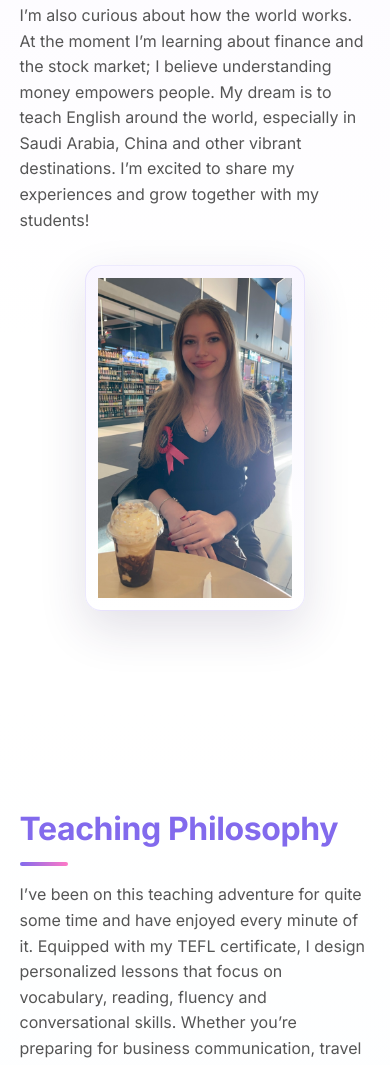
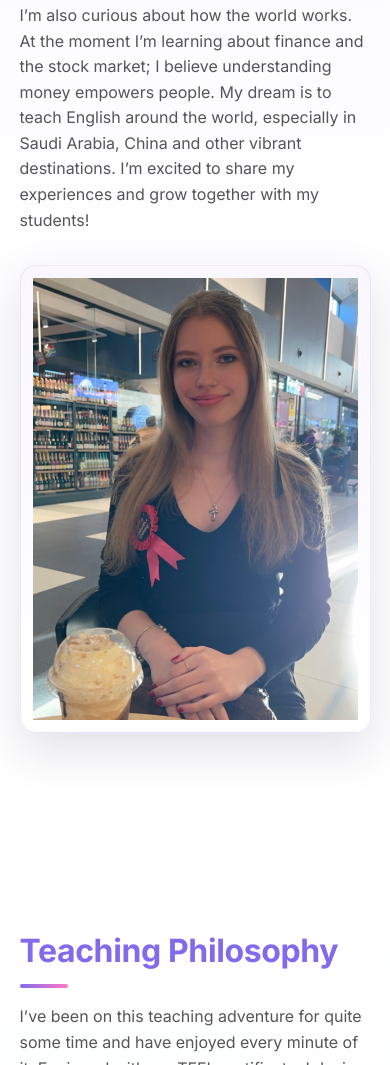
Before and after one commit to catherine-s-ai/catherine-s-ai.github.io, a plain HTML site: page index.html in a window 390 px wide. Shown: the part 1373-2438 px from the top of the page. Drawn offline with Linux system fonts and the light colour scheme; no server answers.

Commit message:
修复由于缓存导致的图片显示看不全人物的脸蛋

```diff
--- a/index.html
+++ b/index.html
@@ -12,7 +12,7 @@
   <!-- Font Awesome for icons -->
   <link rel="stylesheet" href="https://cdnjs.cloudflare.com/ajax/libs/font-awesome/6.4.0/css/all.min.css" integrity="sha512-iecdLmaskl7CVkqkXNQ/ZH/XLlvWZOJyj7Yy7tcenmpD1ypASozpmT/E0iPtmFIB46ZmdtAc9eNBvH0H/ZpiBw==" crossorigin="anonymous" referrerpolicy="no-referrer" />
   <!-- Main stylesheet -->
-  <link rel="stylesheet" href="style.css">
+  <link rel="stylesheet" href="style.css?v=20251112">
   <!-- Basic SEO -->
   <meta name="description" content="Catherine is a TEFL‑certified English teacher offering supportive, engaging lessons. Explore teaching, finance, travel stories, and get in touch.">
   <meta property="og:title" content="Catherine – TEFL‑Certified English Teacher">
--- a/style.css
+++ b/style.css
@@ -395,6 +395,9 @@ header {
 .about-photo {
   position: relative;
   height: 100%;
+  /* Ensure a pleasant portrait frame and prevent the face from being cut off */
+  min-height: clamp(520px, 72vh, 820px);
+  aspect-ratio: 3 / 4;
   min-height: 0;
   border-radius: 16px;
   padding: clamp(14px, 2.1vw, 26px);
@@ -420,11 +423,11 @@ header {
 }
 
 .about-photo img {
+  width: 100%;
   height: 100%;
-  width: auto;
-  max-width: min(100%, 560px);
-  object-fit: contain;
-  object-position: center top;
+  /* Fill the frame but keep focus on the upper body */
+  object-fit: cover;
+  object-position: 50% 18%;
   flex-shrink: 0;
   display: block;
   transition: transform 220ms ease;
@@ -435,7 +438,7 @@ header {
 .about-photo:focus-within { outline: 3px solid rgba(130,106,237,0.12); outline-offset: 6px; }
 
 @media (max-width: 1024px) {
-  .about-photo img { object-position: center 6%; }
+  .about-photo img { object-position: 50% 16%; }
 }
 
 @media (max-width: 900px) {
@@ -451,15 +454,16 @@ header {
   }
   .about-photo {
     height: auto;
+    min-height: clamp(420px, 78vw, 720px);
     padding: clamp(12px, 3vw, 20px);
     max-width: min(520px, 90vw);
     margin-inline: auto;
   }
   .about-photo img {
-    height: auto;
-    max-height: clamp(360px, 75vw, 640px);
     width: 100%;
-    object-position: center 18%;
+    height: 100%;
+    object-fit: cover;
+    object-position: 50% 22%;
   }
   /* Contact spacing: give the Preply CTA breathing room from the form */
   .contact .btn.secondary {
@@ -471,8 +475,7 @@ header {
 
 @media (max-width: 520px) {
   .about-photo img {
-    max-height: clamp(320px, 82vw, 520px);
-    object-position: center 20%;
+    object-position: 50% 24%;
   }
 }
 
```
Also changed, not shown: cath-ai.html (+1 -1 lines), sw.js (+19 -1 lines).
